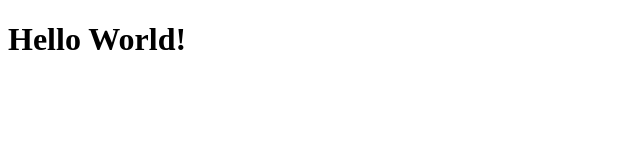
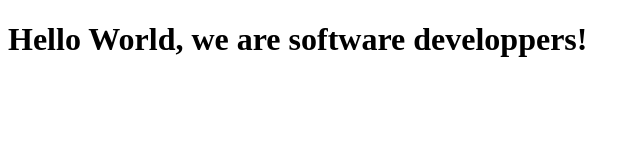
Before and after one commit to dev-mamun/microverse-trail-1, a plain HTML site: page index.html in a window 1280 px wide. Shown: the whole page, without its empty margins (0-640 px from the left). Drawn offline with Linux system fonts and the light colour scheme.

Commit message:
adding text to body

```diff
--- a/index.html
+++ b/index.html
@@ -21,7 +21,7 @@
     - The freeCodeCamp Team
 
     -->
-    <h1>Hello World!</h1>
+    <h1>Hello World, we are software developpers!</h1>
     <script  src="js/index.js"></script>
   </body>
 </html>
```
